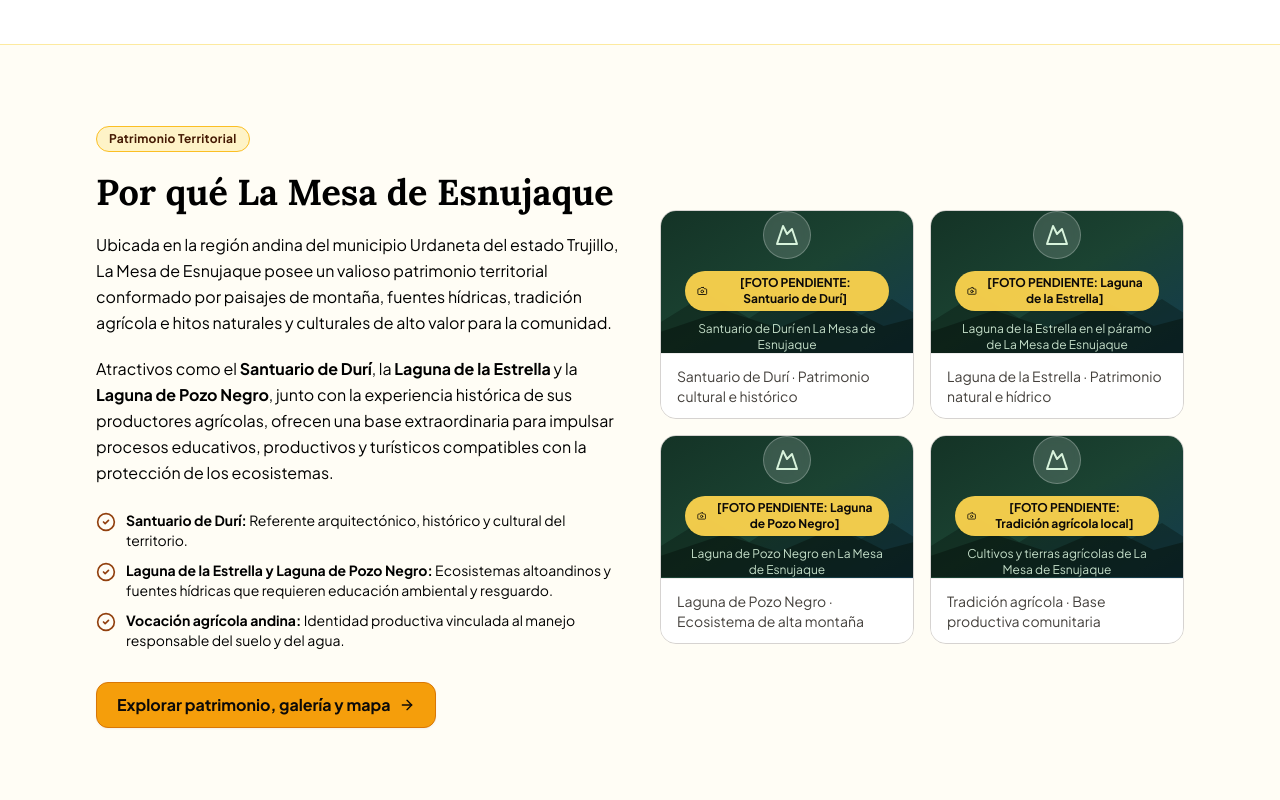
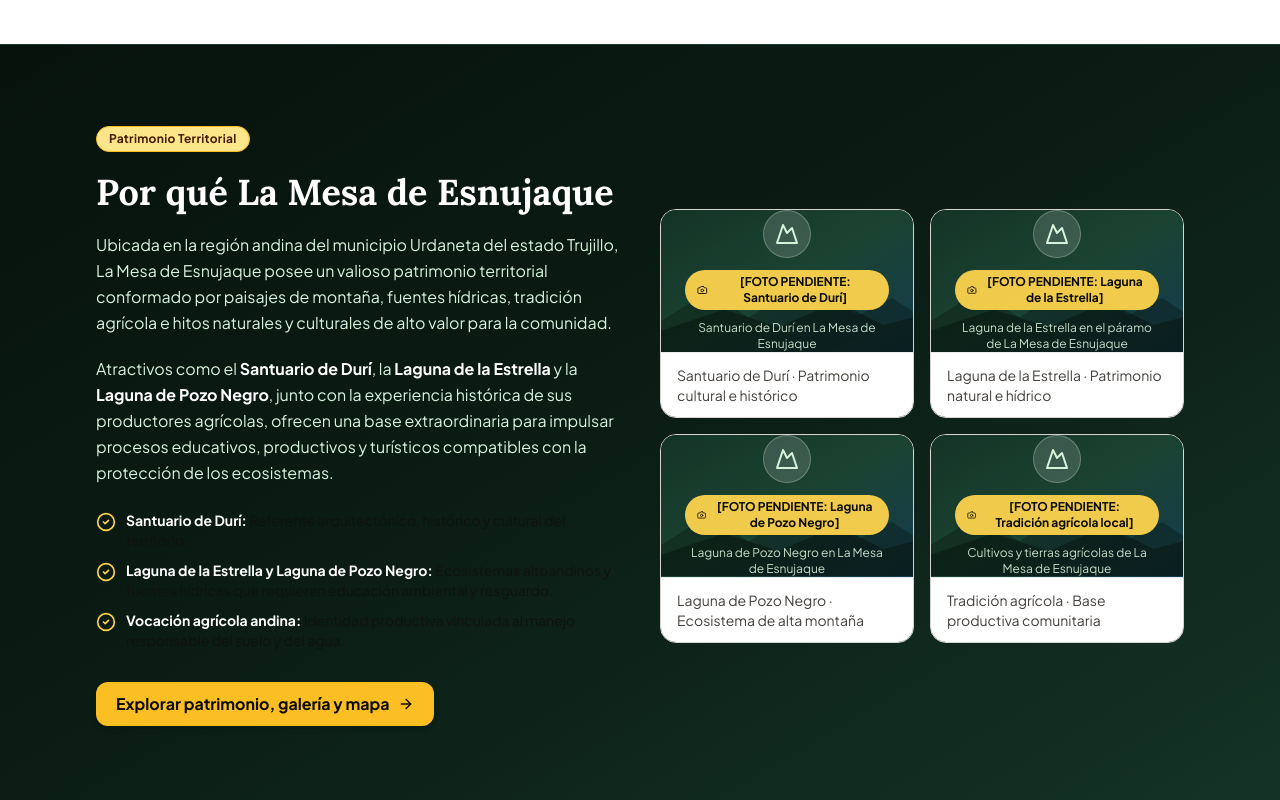
Before and after one commit to jovalero/escuela-agroturistica-esnujaque, a Next.js app: page / in a window 1280 px wide. Shown: the part 1620-2420 px from the top of the page. Built offline with nearby package versions, Linux system fonts and the light colour scheme; no server answers.

Commit message:
style: replace all gray section backgrounds with deep Andean páramo green

```diff
--- a/app/etapas/page.tsx
+++ b/app/etapas/page.tsx
@@ -126,11 +126,11 @@ export default function EtapasPage() {
       <Section variant="muted">
         <Container>
           <div className="max-w-3xl mb-10">
-            <Badge variant="tierra">Capítulo 14 · Alternativas para la Ejecución</Badge>
-            <h2 className="mt-3 font-serif text-3xl font-bold text-stone-900 dark:text-stone-100">
+            <Badge variant="warning">Capítulo 14 · Alternativas para la Ejecución</Badge>
+            <h2 className="mt-3 font-serif text-3xl font-bold text-white">
               Cinco alternativas de ejecución no excluyentes
             </h2>
-            <p className="mt-2 text-base text-stone-700 dark:text-stone-300 leading-relaxed">
+            <p className="mt-2 text-base text-paramo-100 leading-relaxed">
               El anteproyecto analiza cinco modalidades que la comunidad organizada y las instituciones competentes pueden evaluar, combinar o desarrollar sucesivamente:
             </p>
           </div>
--- a/app/page.tsx
+++ b/app/page.tsx
@@ -160,42 +160,42 @@ export default function HomePage() {
         <Container>
           <div className="grid grid-cols-1 items-center gap-10 lg:grid-cols-12">
             <div className="lg:col-span-6 space-y-5">
-              <Badge variant="tierra">Patrimonio Territorial</Badge>
-              <h2 className="font-serif text-3xl sm:text-4xl font-bold text-black">
+              <Badge variant="warning">Patrimonio Territorial</Badge>
+              <h2 className="font-serif text-3xl sm:text-4xl font-bold text-white">
                 Por qué La Mesa de Esnujaque
               </h2>
-              <p className="text-base leading-relaxed text-black font-normal">
+              <p className="text-base leading-relaxed text-paramo-100 font-normal">
                 Ubicada en la región andina del municipio Urdaneta del estado Trujillo, La Mesa de Esnujaque posee un valioso patrimonio territorial conformado por paisajes de montaña, fuentes hídricas, tradición agrícola e hitos naturales y culturales de alto valor para la comunidad.
               </p>
-              <p className="text-base leading-relaxed text-black font-normal">
-                Atractivos como el <strong className="text-black font-bold">Santuario de Durí</strong>, la{' '}
-                <strong className="text-black font-bold">Laguna de la Estrella</strong> y la{' '}
-                <strong className="text-black font-bold">Laguna de Pozo Negro</strong>, junto con la experiencia histórica de sus productores agrícolas, ofrecen una base extraordinaria para impulsar procesos educativos, productivos y turísticos compatibles con la protección de los ecosistemas.
+              <p className="text-base leading-relaxed text-paramo-100 font-normal">
+                Atractivos como el <strong className="text-white font-bold">Santuario de Durí</strong>, la{' '}
+                <strong className="text-white font-bold">Laguna de la Estrella</strong> y la{' '}
+                <strong className="text-white font-bold">Laguna de Pozo Negro</strong>, junto con la experiencia histórica de sus productores agrícolas, ofrecen una base extraordinaria para impulsar procesos educativos, productivos y turísticos compatibles con la protección de los ecosistemas.
               </p>
 
-              <ul className="space-y-2.5 text-sm text-black pt-1">
+              <ul className="space-y-2.5 text-sm text-paramo-100 pt-1">
                 <li className="flex items-start gap-2.5">
-                  <CheckCircle2 className="h-5 w-5 text-amber-800 shrink-0 mt-0.5" aria-hidden="true" />
-                  <span className="text-black">
-                    <strong className="text-black font-bold">Santuario de Durí:</strong> Referente arquitectónico, histórico y cultural del territorio.
+                  <CheckCircle2 className="h-5 w-5 text-amber-300 shrink-0 mt-0.5" aria-hidden="true" />
+                  <span>
+                    <strong className="text-white font-bold">Santuario de Durí:</strong> Referente arquitectónico, histórico y cultural del territorio.
                   </span>
                 </li>
                 <li className="flex items-start gap-2.5">
-                  <CheckCircle2 className="h-5 w-5 text-amber-800 shrink-0 mt-0.5" aria-hidden="true" />
-                  <span className="text-black">
-                    <strong className="text-black font-bold">Laguna de la Estrella y Laguna de Pozo Negro:</strong> Ecosistemas altoandinos y fuentes hídricas que requieren educación ambiental y resguardo.
+                  <CheckCircle2 className="h-5 w-5 text-amber-300 shrink-0 mt-0.5" aria-hidden="true" />
+                  <span>
+                    <strong className="text-white font-bold">Laguna de la Estrella y Laguna de Pozo Negro:</strong> Ecosistemas altoandinos y fuentes hídricas que requieren educación ambiental y resguardo.
                   </span>
                 </li>
                 <li className="flex items-start gap-2.5">
-                  <CheckCircle2 className="h-5 w-5 text-amber-800 shrink-0 mt-0.5" aria-hidden="true" />
-                  <span className="text-black">
-                    <strong className="text-black font-bold">Vocación agrícola andina:</strong> Identidad productiva vinculada al manejo responsable del suelo y del agua.
+                  <CheckCircle2 className="h-5 w-5 text-amber-300 shrink-0 mt-0.5" aria-hidden="true" />
+                  <span>
+                    <strong className="text-white font-bold">Vocación agrícola andina:</strong> Identidad productiva vinculada al manejo responsable del suelo y del agua.
                   </span>
                 </li>
               </ul>
 
               <div className="pt-3">
-                <Button href="/territorio" variant="primary" className="bg-amber-500 hover:bg-amber-600 text-stone-950 font-bold border border-amber-600 shadow-sm">
+                <Button href="/territorio" variant="primary" className="bg-amber-400 hover:bg-amber-300 text-stone-950 font-bold border-0 shadow-md">
                   <span>Explorar patrimonio, galería y mapa</span>
                   <ArrowRight className="h-4 w-4" aria-hidden="true" />
                 </Button>
@@ -278,11 +278,11 @@ export default function HomePage() {
       <Section id="impactos-esperados" variant="accent">
         <Container>
           <div className="mx-auto max-w-3xl text-center mb-12">
-            <Badge variant="tierra">Capítulo 7 del Anteproyecto</Badge>
-            <h2 className="mt-3 font-serif text-3xl sm:text-4xl font-bold text-black">
+            <Badge variant="warning">Capítulo 7 del Anteproyecto</Badge>
+            <h2 className="mt-3 font-serif text-3xl sm:text-4xl font-bold text-white">
               Impactos esperados en la comunidad
             </h2>
-            <p className="mt-3 text-base text-black font-normal leading-relaxed">
+            <p className="mt-3 text-base text-paramo-100 font-normal leading-relaxed">
               Resultados previstos a mediano y largo plazo en la medida en que la propuesta sea evaluada, validada y desarrollada por etapas.
             </p>
           </div>
@@ -373,11 +373,11 @@ export default function HomePage() {
       <Section id="agenda-2030" variant="muted">
         <Container>
           <div className="mx-auto max-w-3xl text-center mb-10">
-            <Badge variant="tierra">Marco Internacional · ONU (2015)</Badge>
-            <h2 className="mt-3 font-serif text-3xl sm:text-4xl font-bold text-black">
+            <Badge variant="warning">Marco Internacional · ONU (2015)</Badge>
+            <h2 className="mt-3 font-serif text-3xl sm:text-4xl font-bold text-white">
               Alineación con la Agenda 2030
             </h2>
-            <p className="mt-3 text-base text-black font-normal leading-relaxed">
+            <p className="mt-3 text-base text-paramo-100 font-normal leading-relaxed">
               Conforme al Capítulo 10 (Marco Legal), el anteproyecto se articula directamente con cinco Objetivos de Desarrollo Sostenible de las Naciones Unidas:
             </p>
           </div>
--- a/app/participa/page.tsx
+++ b/app/participa/page.tsx
@@ -114,14 +114,14 @@ export default function ParticipaPage() {
       <Section id="buzon-aportes" variant="muted">
         <Container size="narrow">
           <div className="mb-8">
-            <Badge variant="tierra">
+            <Badge variant="warning">
               <MessageSquarePlus className="h-3.5 w-3.5" aria-hidden="true" />
               Buzón Abierto de Observaciones
             </Badge>
-            <h2 className="mt-3 font-serif text-3xl font-bold text-stone-900 dark:text-stone-100">
+            <h2 className="mt-3 font-serif text-3xl font-bold text-white">
               2. Buzón de Aportes y Sugerencias
             </h2>
-            <p className="mt-2 text-base text-stone-700 dark:text-stone-300 leading-relaxed">
+            <p className="mt-2 text-base text-paramo-100 leading-relaxed">
               ¿Tenés una propuesta específica sobre el currículo, el Laboratorio de Análisis de Suelos, la protección de las lagunas, el Santuario de Durí o la articulación interinstitucional? Dejala aquí para que sea incorporada al análisis del anteproyecto.
             </p>
           </div>
--- a/app/territorio/page.tsx
+++ b/app/territorio/page.tsx
@@ -127,14 +127,14 @@ export default function TerritorioPage() {
       <Section id="mapa-territorial" variant="muted">
         <Container>
           <div className="max-w-3xl mb-8">
-            <Badge variant="laguna">
+            <Badge variant="warning">
               <Mountain className="h-3.5 w-3.5" aria-hidden="true" />
               Cartografía Comunitaria · OpenStreetMap
             </Badge>
-            <h2 className="mt-3 font-serif text-3xl font-bold text-stone-900 dark:text-stone-100">
+            <h2 className="mt-3 font-serif text-3xl font-bold text-white">
               Mapa territorial de referencia
             </h2>
-            <p className="mt-2 text-sm sm:text-base text-stone-700 dark:text-stone-300 leading-relaxed">
+            <p className="mt-2 text-sm sm:text-base text-paramo-100 leading-relaxed">
               Explorá la ubicación referencial de La Mesa de Esnujaque, sus atractivos naturales y culturales y los espacios mencionados en el anteproyecto.
             </p>
           </div>
--- a/components/ui/Section.tsx
+++ b/components/ui/Section.tsx
@@ -14,10 +14,10 @@ export function Section({
   const variantStyles = {
     default: 'bg-white text-stone-950',
     muted:
-      'bg-amber-50/50 text-stone-950 border-y border-amber-200/80',
-    dark: 'bg-stone-950 text-white',
+      'bg-gradient-to-br from-paramo-950 via-paramo-900 to-paramo-800 text-white border-y border-paramo-700/80',
+    dark: 'bg-paramo-950 text-white border-y border-paramo-800',
     accent:
-      'bg-orange-50/50 text-stone-950 border-y border-amber-200/80',
+      'bg-gradient-to-br from-paramo-950 via-paramo-900 to-paramo-800 text-white border-y border-paramo-700/80',
   };
 
   return (
```
